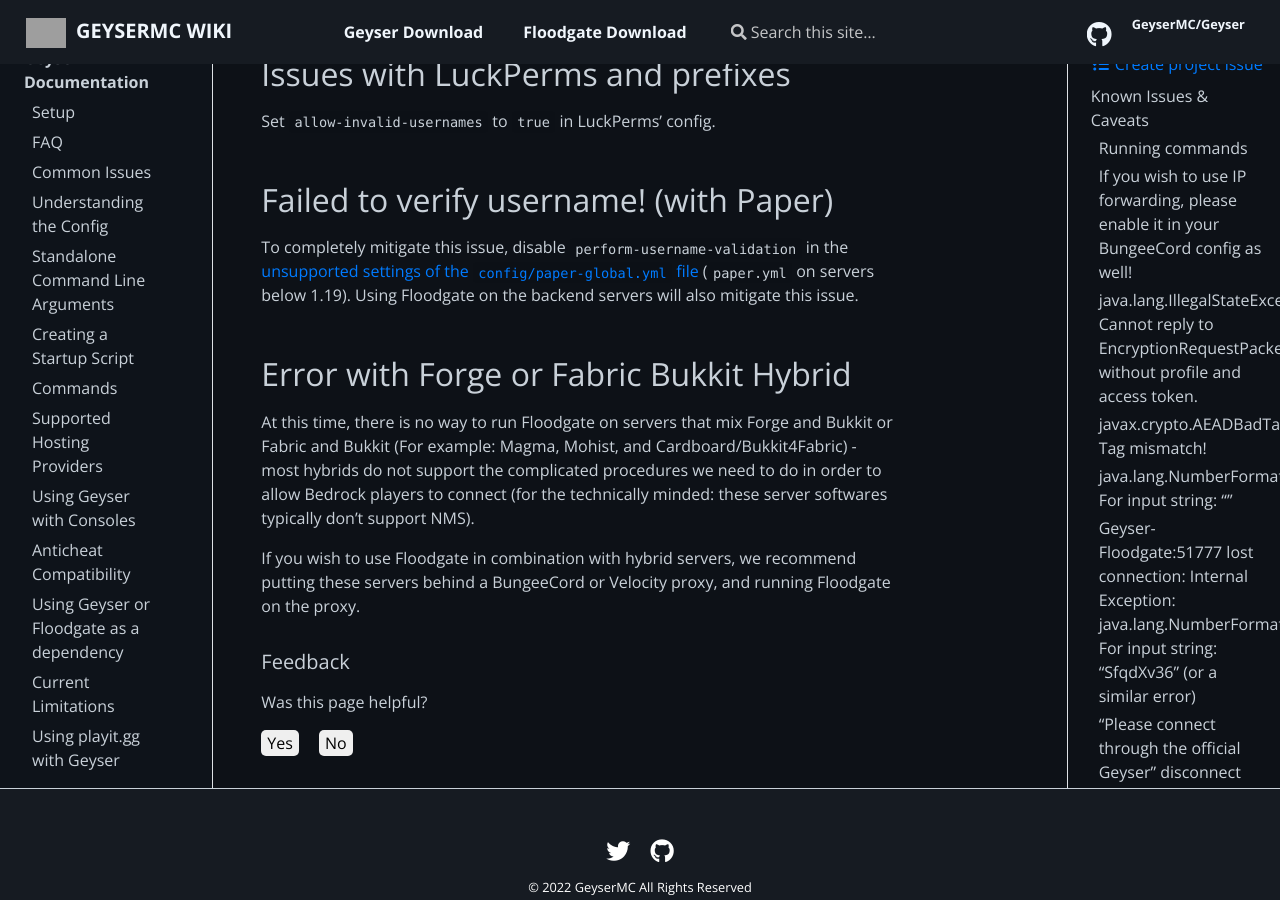
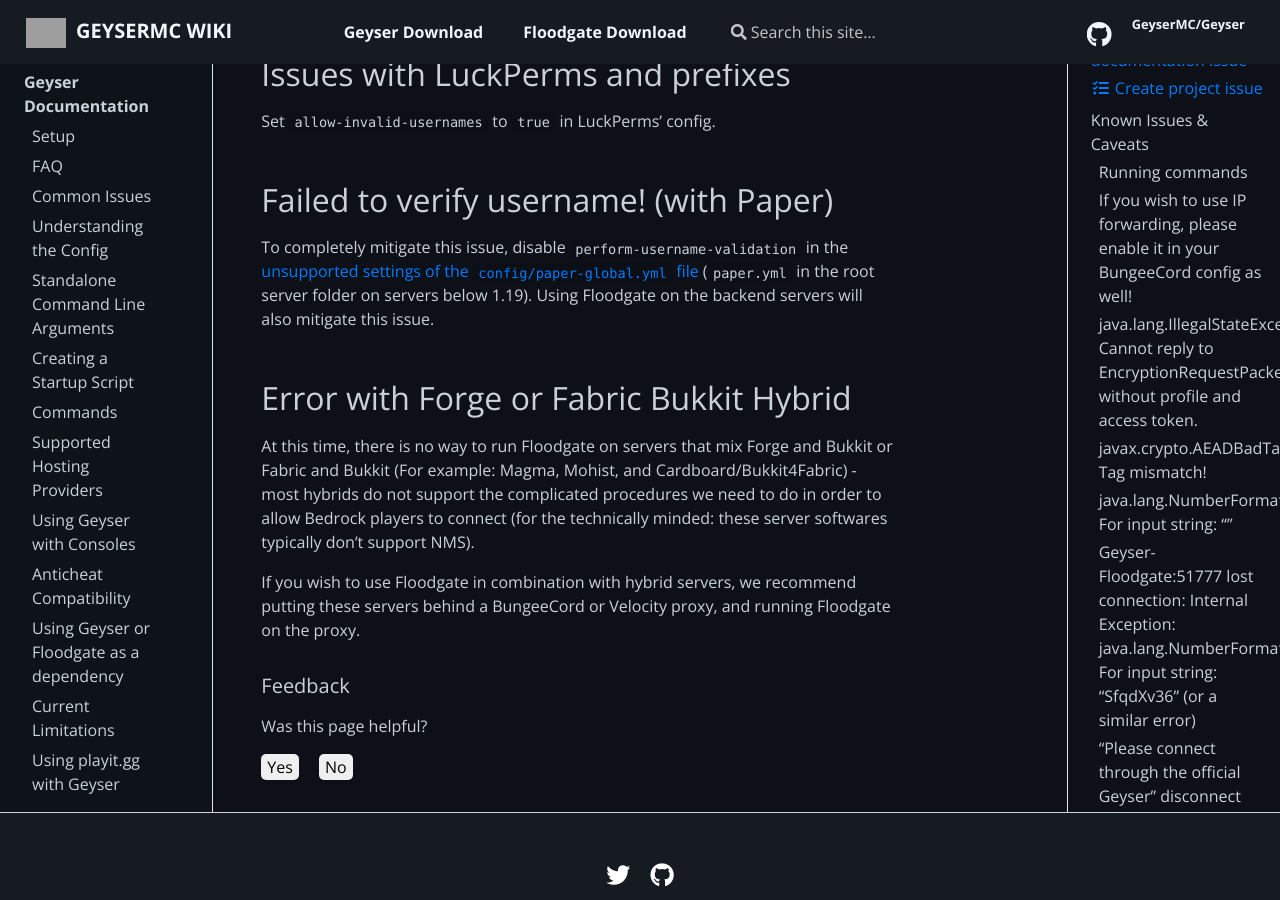
Before and after one commit to GeyserMC/GeyserWiki, a Jekyll site: the page built from _docs/floodgate/issues.md, in a window 1280 px wide and 900 px high, scrolled down 2152 px. Built offline with Jekyll 4.4.1, drawn with Linux system fonts in a browser that asks for light colours; grey boxes are pictures that could not be loaded.

Commit message:
Update issues.md

```diff
--- a/_docs/floodgate/issues.md
+++ b/_docs/floodgate/issues.md
@@ -46,7 +46,7 @@
 
 ## Failed to verify username! (with Paper)
 
-To completely mitigate this issue, disable `perform-username-validation` in the [unsupported settings of the `config/paper-global.yml` file](https://paper.readthedocs.io/en/latest/server/configuration.html#unsupported-settings) (`paper.yml` on servers below 1.19). Using Floodgate on the backend servers will also mitigate this issue.
+To completely mitigate this issue, disable `perform-username-validation` in the [unsupported settings of the `config/paper-global.yml` file](https://paper.readthedocs.io/en/latest/server/configuration.html#unsupported-settings) (`paper.yml` in the root server folder on servers below 1.19). Using Floodgate on the backend servers will also mitigate this issue.
 
 ## Error with Forge or Fabric Bukkit Hybrid
 
```
